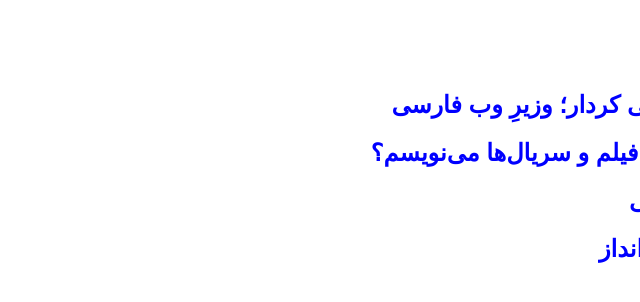
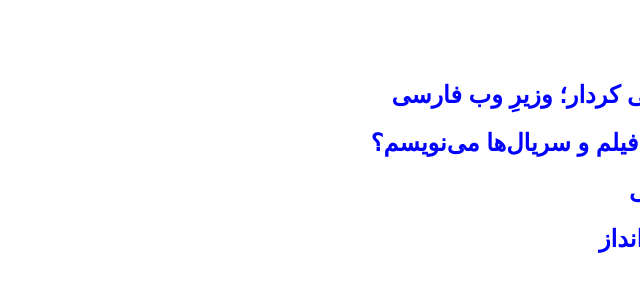
Before and after one commit to darkblog/darkblog.github.io, a Jekyll site: the page built from index.html, in a window 1280 px wide. Shown: the top 302 px of the page, without its empty margins (640-1280 px from the left). Built offline with Jekyll 4.4.1, drawn with Linux system fonts in a browser that asks for light colours.

Commit message:
Update index.html

```diff
--- a/_layouts/index.html
+++ b/_layouts/index.html
@@ -10,7 +10,7 @@
 <meta name="viewport" content="width=device-width, initial-scale=1">
 <meta name="description" content="بیگانه">
 <link rel="canonical" href="https://biganeh.com/">
-<style>body{font-family:sans-serif;margin:auto;padding:10px}a{color:blue;text-decoration:none}</style>
+<style>body{font-family:sans-serif;margin:auto;padding:0 1.25em 0 1.25em}a{color:blue;text-decoration:none}</style>
 </head>
 <body>
 <h1>بیگانه</h1>
```
